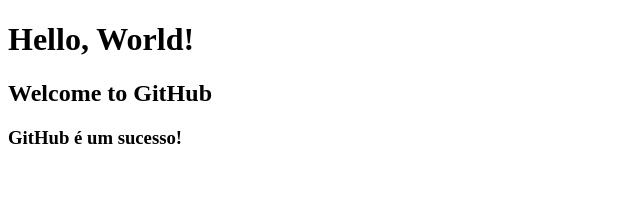
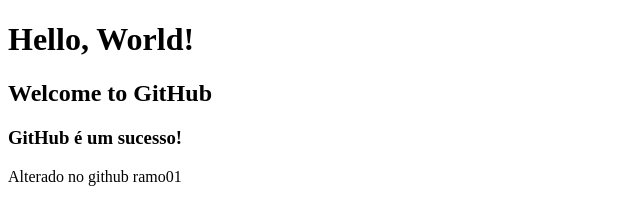
Before and after one commit to osmarol/teste-github, a plain HTML site: page index.html in a window 1280 px wide. Shown: the whole page, without its empty margins (0-640 px from the left). Drawn offline with Linux system fonts and the light colour scheme.

Commit message:
criando um parágrafo no ramo01

```diff
--- a/index.html
+++ b/index.html
@@ -10,5 +10,6 @@
     <h1>Hello, World!</h1>
     <h2>Welcome to GitHub</h2>
     <h3>GitHub é um sucesso!</h3>
+    <p>Alterado no github ramo01</p>
 </body>
 </html>
```
